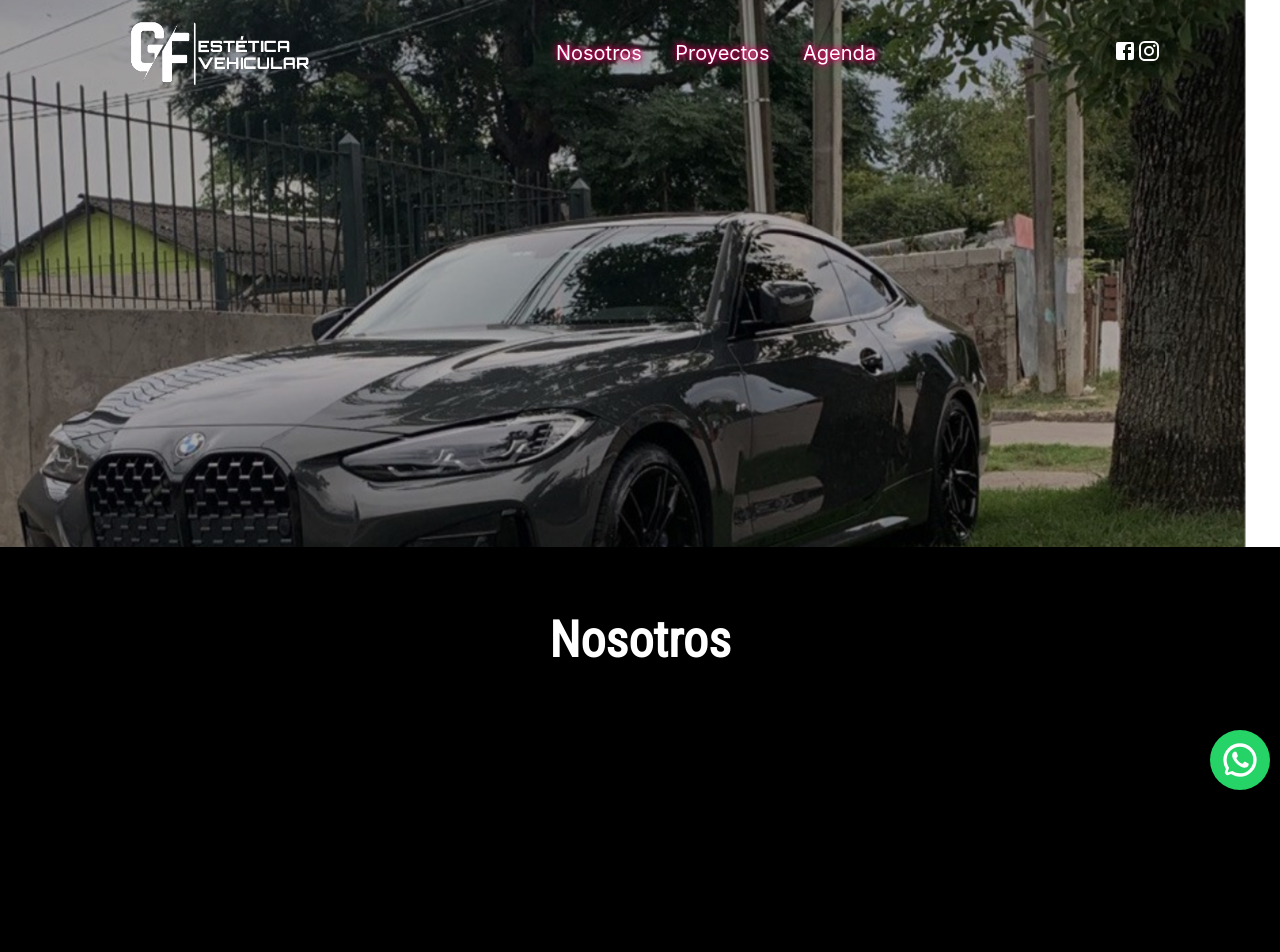
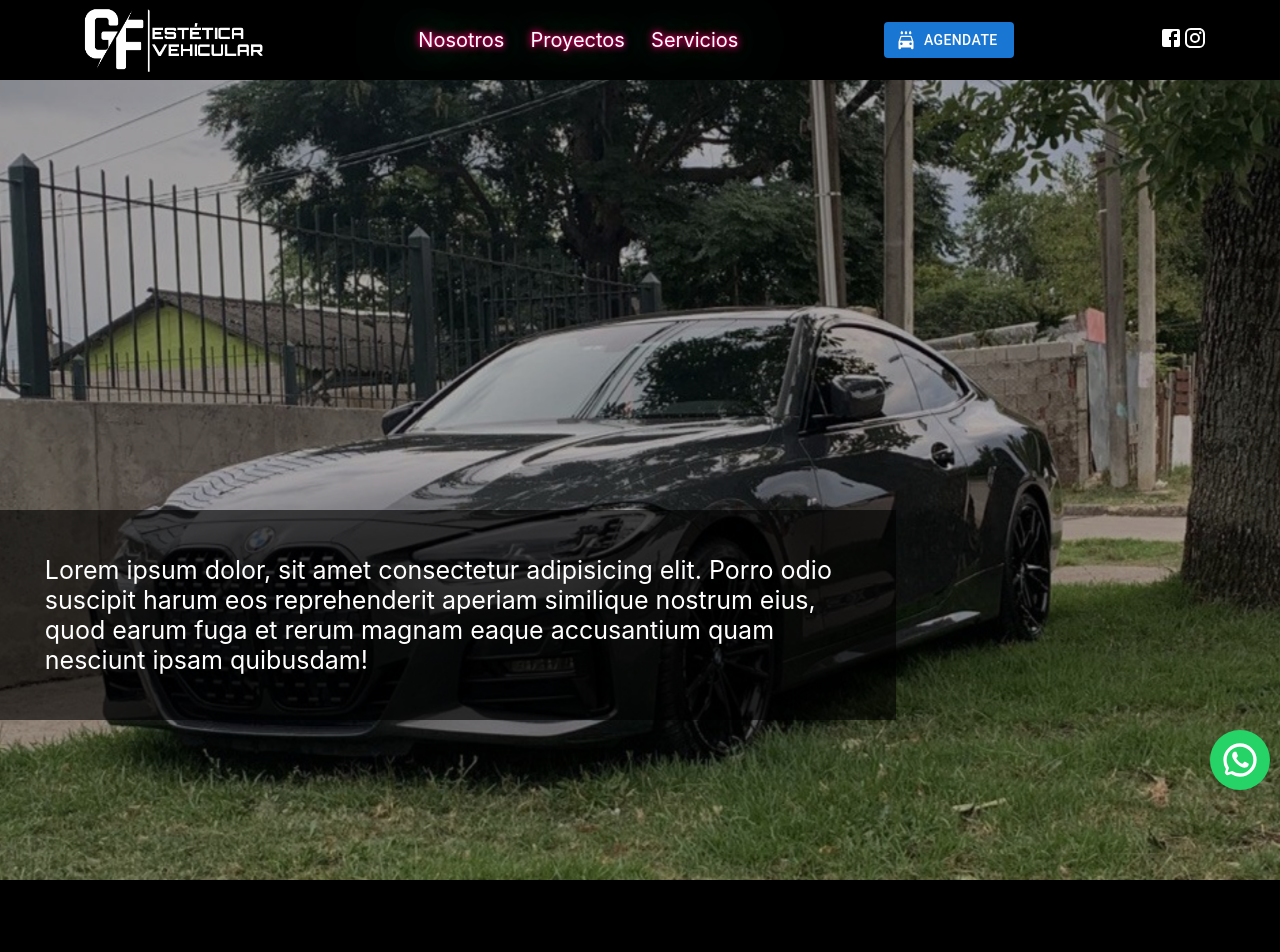
Before and after one commit to germanalvarez15/gf-estetica-vehicular, a React (Create React App) app: page / in a window 1280 px wide. Shown: the top 952 px of the page. Built offline with nearby package versions, Linux system fonts and the light colour scheme.

Commit message:
some improvements and new features

```diff
--- a/src/App.tsx
+++ b/src/App.tsx
@@ -1,14 +1,31 @@
+import React from 'react';
 import Navbar from './components/navbar/Navbar';
-import React from 'react';
 import './styles/components/app.scss';
 import Nosotros from './components/nosotros/Nosotros';
 import WhatsAppIcon from '@mui/icons-material/WhatsApp';
+import { Button } from '@mui/material';
+import LocalCarWashIcon from '@mui/icons-material/LocalCarWash';
+const logo2 = require('./assets/intro2.png');
 function App() {
+  const [menuHamburguesaState, setMenuHamburguesaState] = React.useState(false);
+
+  const handleMenuHamburguesa = (newState:boolean) => {
+    setMenuHamburguesaState(!newState);
+  }
   return (
     <div className='app'>
-      <div className='img-background kenburns-top'></div>
-      <Navbar/>
-      <div className='space-between'></div>
+      <Navbar onMenuHamburguesaChange={handleMenuHamburguesa}/>
+      <section className='intro'>
+        {!menuHamburguesaState && <div className='intro-info'>
+          {/* <img className='intro-info-img flicker-1' src={logo2} alt='GF Estetica Vehicular'/> */}
+          <div className='intro-info-text'>
+            Lorem ipsum dolor, sit amet consectetur adipisicing elit. Porro odio suscipit harum eos reprehenderit aperiam similique nostrum eius, quod earum fuga et rerum magnam eaque accusantium quam nesciunt ipsam quibusdam!
+          </div>
+
+        </div>}
+        <div className='img-background kenburns-top'></div>
+
+      </section>
       <Nosotros/>
       <a href="http://wa.me/+59895057621" target="_blank" rel="noreferrer">
         <WhatsAppIcon sx={{ color: 'white', backgroundColor: '#25D366', fontSize: 40, position: 'fixed', bottom: '10px', right: '10px',borderRadius: '30px', padding: '10px' }}/>
--- a/src/components/navbar/Navbar.tsx
+++ b/src/components/navbar/Navbar.tsx
@@ -2,16 +2,18 @@ import React, { useState } from 'react';
 import "@fontsource/roboto-condensed";
 import FacebookIcon from '@mui/icons-material/Facebook';
 import InstagramIcon from '@mui/icons-material/Instagram';
+import LocalCarWashIcon from '@mui/icons-material/LocalCarWash';
 import '../../styles/components/navbar.scss';
+import { Button } from '@mui/material';
 const logoImg = require('../../assets/logoWhite.png');
 
 
-const Navbar = ()=>{
+const Navbar = (props:any)=>{
     const [isHamburgerActive, setIsHamburgerActive] = useState(false);
 
     const onHamburgerClick = () => {
         setIsHamburgerActive(!isHamburgerActive);
-
+        props.onMenuHamburguesaChange(isHamburgerActive);
     }
     return (
         <nav className="navbar">
@@ -24,8 +26,14 @@ const Navbar = ()=>{
             <div className="links">
                 <a className="neon-text" href="/">Nosotros</a>
                 <a className="neon-text" href="/create">Proyectos</a>
-                <a className="neon-text" href="/create">Agenda</a>
+                <a className="neon-text" href="/create">Servicios</a>
             </div>
+            <div className="agenda-button">
+                <Button variant="contained" startIcon={<LocalCarWashIcon />}>
+                Agendate
+                </Button>
+            </div>
+
             <div className="social-media">
                 <a href="https://www.facebook.com/GFEsteticaVehicular/" target="_blank" rel="noreferrer">
                     <FacebookIcon sx={{ color: 'white' }}/>
@@ -37,7 +45,12 @@ const Navbar = ()=>{
             <div className={`mobile-container ${isHamburgerActive ? 'active' : ''}`}>
                 <a className="hamburger-text" href="/">Nosotros</a>
                 <a className="hamburger-text" href="/create">Proyectos</a>
-                <a className="hamburger-text" href="/create">Agenda</a>
+                <a className="hamburger-text" href="/create">Servicios</a>
+                <div className="agenda-button">
+                    <Button variant="contained" startIcon={<LocalCarWashIcon />}>
+                        Agendate
+                    </Button>
+                </div>
                 <div className="social-media">
                     <a href="https://www.facebook.com/GFEsteticaVehicular/" target="_blank" rel="noreferrer">
                         <FacebookIcon fontSize="large" sx={{ color: 'white' }}/>
--- a/src/components/nosotros/Nosotros.tsx
+++ b/src/components/nosotros/Nosotros.tsx
@@ -1,11 +1,12 @@
 import React from 'react';
 import "@fontsource/roboto-condensed";
 import '../../styles/components/nosotros.scss';
-
+const nosotrosImg = require('../../assets/nosotros.jpg');
 const Nosotros = () => {
     return (
         <section id="nosotros" >
             <h2>Nosotros</h2>
+            <img src={nosotrosImg} alt="Nosotros"/>
         </section>
     )
 }
--- a/src/styles/components/app.scss
+++ b/src/styles/components/app.scss
@@ -1,12 +1,24 @@
 @import '../shared/variables.scss';
 
+html{
+    font-family: "Roboto Condensed", sans-serif;
+
+}
 body{
+    background-color: black;
     overflow-x: hidden;
 }
+section{
+    height: 100vh;
+}
+.intro{
+    overflow: hidden;
+}
 .img-background{
-    width: 89%;
     overflow: hidden;
-    position: absolute;
+    position: relative;
+    width: 100%;
+    height: 100%;
     left: 0;
     top: 0;
     right: 0;
@@ -36,29 +48,123 @@ body{
  */
  @-webkit-keyframes kenburns-top {
     0% {
-      -webkit-transform: scale(1) translateY(0);
-              transform: scale(1) translateY(0);
+      -webkit-transform: scale(1);
+              transform: scale(1);
       -webkit-transform-origin: 50% 16%;
               transform-origin: 50% 16%;
     }
     100% {
-      -webkit-transform: scale(1.25) translateY(-15px);
-              transform: scale(1.25) translateY(-15px);
+      -webkit-transform: scale(1.25);
+              transform: scale(1.25);
       -webkit-transform-origin: top;
               transform-origin: top;
     }
   }
   @keyframes kenburns-top {
     0% {
-      -webkit-transform: scale(1) translateY(0);
-              transform: scale(1) translateY(0);
+      -webkit-transform: scale(1);
+              transform: scale(1);
       -webkit-transform-origin: 50% 16%;
               transform-origin: 50% 16%;
     }
     100% {
-      -webkit-transform: scale(1.25) translateY(-15px);
-              transform: scale(1.25) translateY(-15px);
+      -webkit-transform: scale(1.25);
+              transform: scale(1.25);
       -webkit-transform-origin: top;
               transform-origin: top;
     }
   }
+
+.intro{
+    &-info{
+        width: 70%;
+        background-color: #00000099;
+        position: absolute;
+        display: flex;
+        flex-direction: row;
+        bottom: 10%;
+        &-text{
+            color: white;
+            font-size: 25px;
+            padding: 5%;
+        }
+        &-img{
+            filter: drop-shadow(0 0 0.75rem $third-color);
+        }
+    }
+}
+.flicker-1 {
+	-webkit-animation: flicker-1 4s linear infinite both;
+	        animation: flicker-1 4s linear infinite both;
+}
+/**
+ * ----------------------------------------
+ * animation flicker-1
+ * ----------------------------------------
+ */
+ @-webkit-keyframes flicker-1 {
+    0%,
+    100% {
+      filter: drop-shadow(0 0 0.75rem $third-color);
+    }
+    41.99% {
+      filter: drop-shadow(0 0 0.75rem $third-color);
+    }
+    42% {
+      filter: drop-shadow(0 0 0.75rem $secondary-color);
+    }
+    43% {
+      filter: drop-shadow(0 0 0.75rem $secondary-color);
+    }
+    43.01% {
+      filter: drop-shadow(0 0 0.75rem $third-color);
+    }
+    47.99% {
+      filter: drop-shadow(0 0 0.75rem $third-color);
+    }
+    48% {
+      filter: drop-shadow(0 0 0.75rem $secondary-color);
+    }
+    49% {
+      filter: drop-shadow(0 0 0.75rem $secondary-color);
+    }
+    49.01% {
+      filter: drop-shadow(0 0 0.75rem $third-color);
+    }
+  }
+  @keyframes flicker-1 {
+    0%,
+    100% {
+      filter: drop-shadow(0 0 0.75rem $third-color);
+    }
+    41.99% {
+      filter: drop-shadow(0 0 0.75rem $third-color);
+    }
+    42% {
+      filter: drop-shadow(0 0 0.75rem $secondary-color);
+    }
+    43% {
+      filter: drop-shadow(0 0 0.75rem $secondary-color);
+    }
+    43.01% {
+      filter: drop-shadow(0 0 0.75rem $third-color);
+    }
+    47.99% {
+      filter: drop-shadow(0 0 0.75rem $third-color);
+    }
+    48% {
+      filter: drop-shadow(0 0 0.75rem $secondary-color);
+    }
+    49% {
+      filter: drop-shadow(0 0 0.75rem $secondary-color);
+    }
+    49.01% {
+      filter: drop-shadow(0 0 0.75rem $third-color);
+    }
+  }
+
+  @media only screen and (max-width: 768px) {
+    .intro-info{
+        width: 100%;
+    }
+  }
--- a/src/styles/components/navbar.scss
+++ b/src/styles/components/navbar.scss
@@ -5,6 +5,8 @@
     display: flex;
     justify-content: space-around;
     align-items: center;
+    background-color: black;
+    height: 10vh;
     .pulidora{
         width: 100px;
     }
@@ -120,6 +122,7 @@
         display: flex;
         flex-direction: column;
         justify-content: center;
+        align-items: center;
     }
     .hamburger-text{
         font-size: 50px;
@@ -133,16 +136,23 @@
         font-family: "Roboto Condensed", sans-serif;
     }
   }
+  /*DESKTOP*/
   @media only screen and (min-width: 768px) {
     .hamburger-menu{
         display: none;
     }
   }
+  /*MOBILE*/
   @media only screen and (max-width: 768px) {
-    .social-media{
+    .social-media,
+    .agenda-button{
         display: none;
     }
     .mobile-container{
+        .agenda-button{
+            display: block;
+            margin-top: 10%;
+        }
         .social-media{
             display: flex;
             margin-top: 35%;
--- a/src/styles/components/nosotros.scss
+++ b/src/styles/components/nosotros.scss
@@ -1,8 +1,7 @@
 @import '../shared/variables.scss';
 
-section{
+#nosotros{
     background-color: black;
-    height: 80vh; //to remove
     h2{
         color: white;
         font-family: "Roboto Condensed", sans-serif;
@@ -10,4 +9,8 @@ section{
         font-size: 50px;
         padding-top: 5%;
     }
+    img{
+        width: 30%;
+        padding: 5%;
+    }
 }
```
Also changed, not shown: src/assets/intro2.png (added), src/assets/nosotros.jpg (added). Lines whose indentation alone changed are shown as unchanged.
